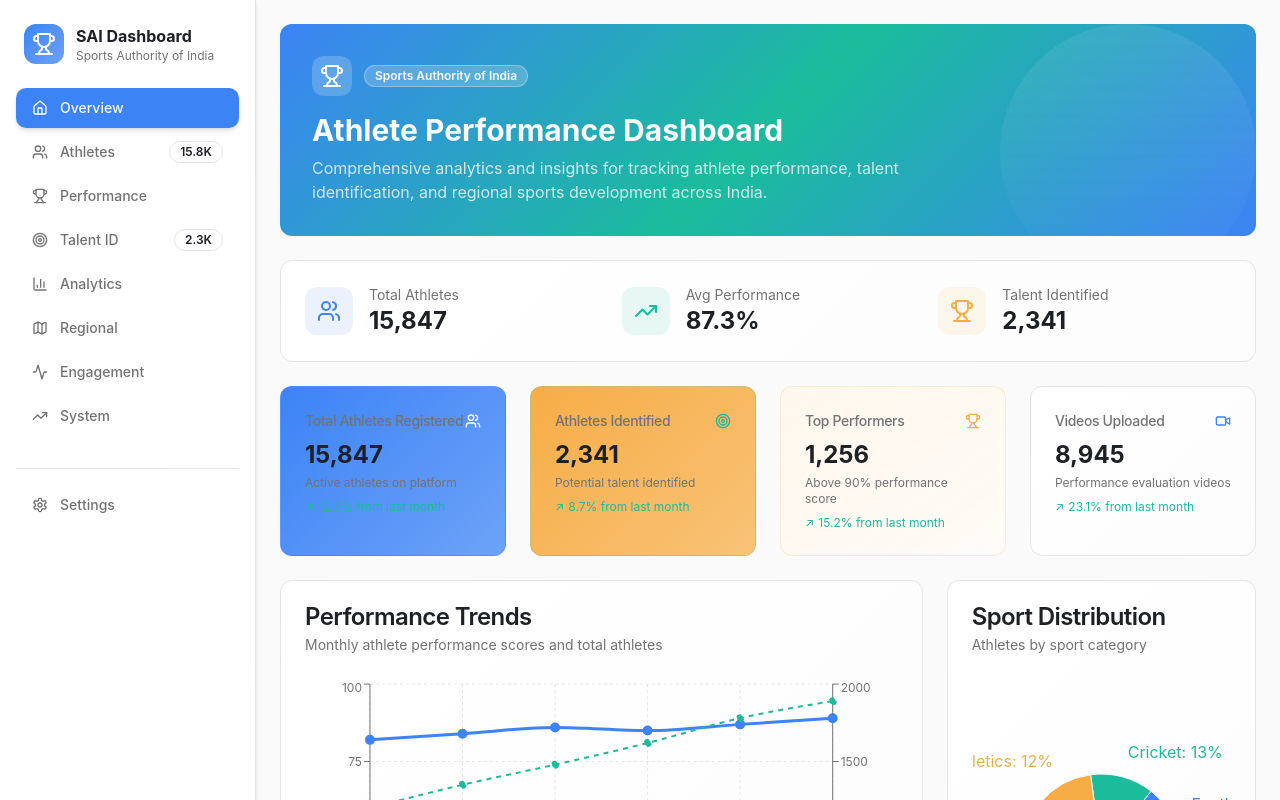
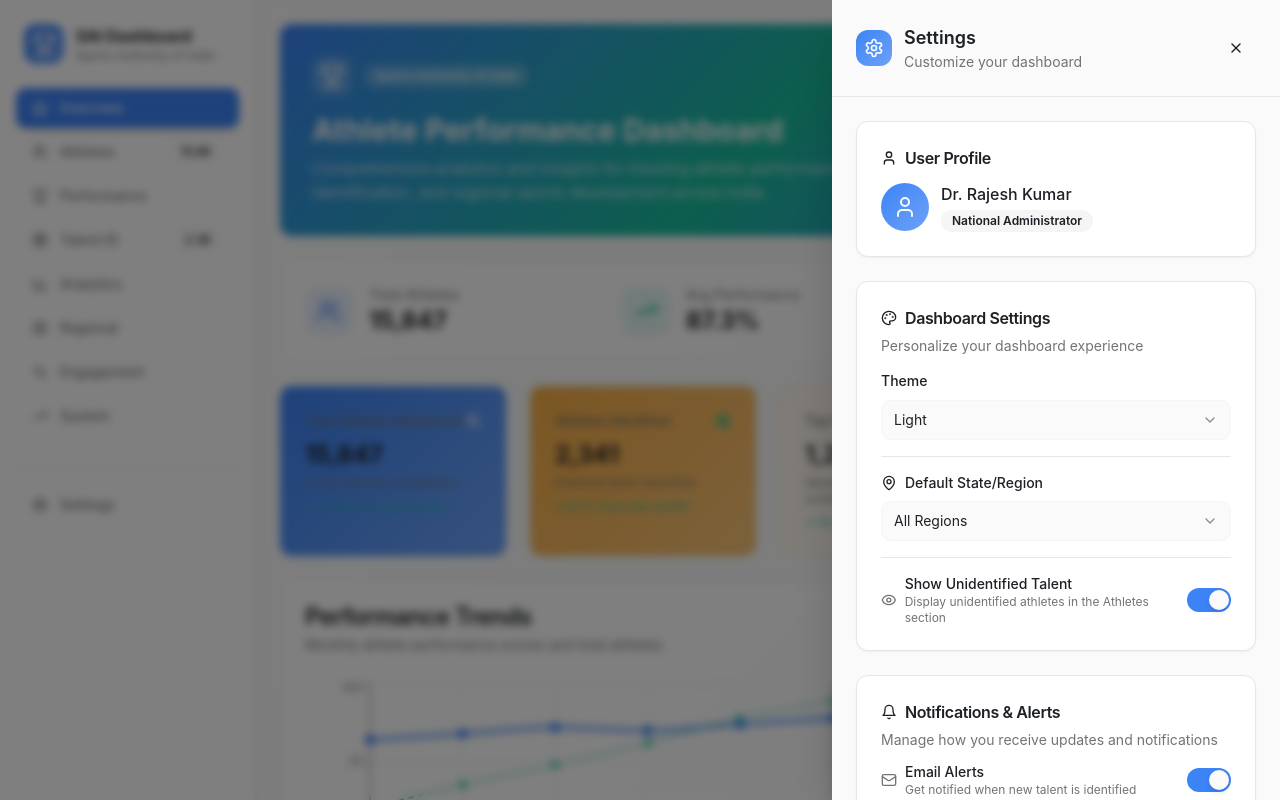
Before and after one commit to kushu2040-ops/sai-stat-nexus, a React (Vite) app: page / in a window 1280 px wide. Both pictures are taken after a click on the button "Settings". Shown: the top 800 px of the page. Built offline with nearby package versions, Linux system fonts and the light colour scheme.

Commit message:
feat: Add Settings Panel Component

```diff
--- /dev/null
+++ b/src/components/dashboard/SettingsPanel.tsx
@@ -0,0 +1,197 @@
+import { useState } from "react";
+import { X, User, Settings, Bell, Palette, MapPin, Eye, Mail, Smartphone } from "lucide-react";
+import { Button } from "@/components/ui/button";
+import { Card, CardContent, CardDescription, CardHeader, CardTitle } from "@/components/ui/card";
+import { Switch } from "@/components/ui/switch";
+import { Select, SelectContent, SelectItem, SelectTrigger, SelectValue } from "@/components/ui/select";
+import { Badge } from "@/components/ui/badge";
+import { Separator } from "@/components/ui/separator";
+
+interface SettingsPanelProps {
+  isOpen: boolean;
+  onClose: () => void;
+}
+
+const SettingsPanel = ({ isOpen, onClose }: SettingsPanelProps) => {
+  const [selectedTheme, setSelectedTheme] = useState("light");
+  const [selectedRegion, setSelectedRegion] = useState("all");
+  const [showUnidentifiedTalent, setShowUnidentifiedTalent] = useState(true);
+  const [emailAlerts, setEmailAlerts] = useState(true);
+  const [inAppNotifications, setInAppNotifications] = useState(false);
+
+  if (!isOpen) return null;
+
+  return (
+    <div className="fixed inset-0 z-50 bg-black/50 backdrop-blur-sm">
+      <div className="absolute inset-y-0 right-0 w-full max-w-md bg-background shadow-2xl overflow-y-auto">
+        {/* Header */}
+        <div className="sticky top-0 bg-background border-b border-border p-6 flex items-center justify-between">
+          <div className="flex items-center gap-3">
+            <div className="p-2 bg-gradient-primary rounded-lg">
+              <Settings className="h-5 w-5 text-primary-foreground" />
+            </div>
+            <div>
+              <h2 className="text-lg font-semibold text-foreground">Settings</h2>
+              <p className="text-sm text-muted-foreground">Customize your dashboard</p>
+            </div>
+          </div>
+          <Button variant="ghost" size="icon" onClick={onClose}>
+            <X className="h-5 w-5" />
+          </Button>
+        </div>
+
+        <div className="p-6 space-y-6">
+          {/* User Profile Section */}
+          <Card>
+            <CardHeader className="pb-3">
+              <CardTitle className="flex items-center gap-2 text-base">
+                <User className="h-4 w-4" />
+                User Profile
+              </CardTitle>
+            </CardHeader>
+            <CardContent>
+              <div className="flex items-center gap-3">
+                <div className="w-12 h-12 bg-gradient-primary rounded-full flex items-center justify-center">
+                  <User className="h-6 w-6 text-primary-foreground" />
+                </div>
+                <div className="flex-1">
+                  <p className="font-medium text-foreground">Dr. Rajesh Kumar</p>
+                  <div className="flex items-center gap-2 mt-1">
+                    <Badge variant="secondary" className="text-xs">
+                      National Administrator
+                    </Badge>
+                  </div>
+                </div>
+              </div>
+            </CardContent>
+          </Card>
+
+          {/* Dashboard Customization */}
+          <Card>
+            <CardHeader className="pb-3">
+              <CardTitle className="flex items-center gap-2 text-base">
+                <Palette className="h-4 w-4" />
+                Dashboard Settings
+              </CardTitle>
+              <CardDescription>
+                Personalize your dashboard experience
+              </CardDescription>
+            </CardHeader>
+            <CardContent className="space-y-4">
+              {/* Theme Selector */}
+              <div className="space-y-2">
+                <label className="text-sm font-medium text-foreground">Theme</label>
+                <Select value={selectedTheme} onValueChange={setSelectedTheme}>
+                  <SelectTrigger>
+                    <SelectValue placeholder="Select theme" />
+                  </SelectTrigger>
+                  <SelectContent>
+                    <SelectItem value="light">Light</SelectItem>
+                    <SelectItem value="dark">Dark</SelectItem>
+                    <SelectItem value="high-contrast">High Contrast</SelectItem>
+                  </SelectContent>
+                </Select>
+              </div>
+
+              <Separator />
+
+              {/* Default Region */}
+              <div className="space-y-2">
+                <label className="text-sm font-medium text-foreground flex items-center gap-2">
+                  <MapPin className="h-4 w-4" />
+                  Default State/Region
+                </label>
+                <Select value={selectedRegion} onValueChange={setSelectedRegion}>
+                  <SelectTrigger>
+                    <SelectValue placeholder="Select region" />
+                  </SelectTrigger>
+                  <SelectContent>
+                    <SelectItem value="all">All Regions</SelectItem>
+                    <SelectItem value="maharashtra">Maharashtra</SelectItem>
+                    <SelectItem value="kerala">Kerala</SelectItem>
+                    <SelectItem value="punjab">Punjab</SelectItem>
+                    <SelectItem value="haryana">Haryana</SelectItem>
+                    <SelectItem value="karnataka">Karnataka</SelectItem>
+                    <SelectItem value="tamil-nadu">Tamil Nadu</SelectItem>
+                  </SelectContent>
+                </Select>
+              </div>
+
+              <Separator />
+
+              {/* Show Unidentified Talent */}
+              <div className="flex items-center justify-between">
+                <div className="flex items-center gap-2">
+                  <Eye className="h-4 w-4 text-muted-foreground" />
+                  <div>
+                    <p className="text-sm font-medium text-foreground">Show Unidentified Talent</p>
+                    <p className="text-xs text-muted-foreground">Display unidentified athletes in the Athletes section</p>
+                  </div>
+                </div>
+                <Switch
+                  checked={showUnidentifiedTalent}
+                  onCheckedChange={setShowUnidentifiedTalent}
+                />
+              </div>
+            </CardContent>
+          </Card>
+
+          {/* Notifications & Alerts */}
+          <Card>
+            <CardHeader className="pb-3">
+              <CardTitle className="flex items-center gap-2 text-base">
+                <Bell className="h-4 w-4" />
+                Notifications & Alerts
+              </CardTitle>
+              <CardDescription>
+                Manage how you receive updates and notifications
+              </CardDescription>
+            </CardHeader>
+            <CardContent className="space-y-4">
+              {/* Email Alerts */}
+              <div className="flex items-center justify-between">
+                <div className="flex items-center gap-2">
+                  <Mail className="h-4 w-4 text-muted-foreground" />
+                  <div>
+                    <p className="text-sm font-medium text-foreground">Email Alerts</p>
+                    <p className="text-xs text-muted-foreground">Get notified when new talent is identified</p>
+                  </div>
+                </div>
+                <Switch
+                  checked={emailAlerts}
+                  onCheckedChange={setEmailAlerts}
+                />
+              </div>
+
+              <Separator />
+
+              {/* In-App Notifications */}
+              <div className="flex items-center justify-between">
+                <div className="flex items-center gap-2">
+                  <Smartphone className="h-4 w-4 text-muted-foreground" />
+                  <div>
+                    <p className="text-sm font-medium text-foreground">In-App Notifications</p>
+                    <p className="text-xs text-muted-foreground">Receive alerts for performance milestones</p>
+                  </div>
+                </div>
+                <Switch
+                  checked={inAppNotifications}
+                  onCheckedChange={setInAppNotifications}
+                />
+              </div>
+            </CardContent>
+          </Card>
+
+          {/* Save Settings Button */}
+          <div className="pt-4">
+            <Button className="w-full" onClick={onClose}>
+              Save Settings
+            </Button>
+          </div>
+        </div>
+      </div>
+    </div>
+  );
+};
+
+export default SettingsPanel;
--- a/src/components/dashboard/Sidebar.tsx
+++ b/src/components/dashboard/Sidebar.tsx
@@ -16,6 +16,7 @@ import {
 interface SidebarProps {
   activeSection: string;
   onSectionChange: (section: string) => void;
+  onSettingsClick: () => void;
 }
 
 const navigationItems = [
@@ -29,7 +30,7 @@ const navigationItems = [
   { id: "system", label: "System", icon: TrendingUp },
 ];
 
-const Sidebar = ({ activeSection, onSectionChange }: SidebarProps) => {
+const Sidebar = ({ activeSection, onSectionChange, onSettingsClick }: SidebarProps) => {
   return (
     <div className="w-64 bg-gradient-card border-r border-border shadow-lg">
       <div className="p-6">
@@ -76,6 +77,7 @@ const Sidebar = ({ activeSection, onSectionChange }: SidebarProps) => {
           <Button
             variant="ghost"
             className="w-full justify-start gap-3 h-10 text-muted-foreground hover:text-foreground"
+            onClick={onSettingsClick}
           >
             <Settings className="h-4 w-4" />
             Settings
--- a/src/pages/Index.tsx
+++ b/src/pages/Index.tsx
@@ -10,6 +10,7 @@ import TalentIdentification from "@/components/dashboard/TalentIdentification";
 import EngagementDashboard from "@/components/dashboard/EngagementDashboard";
 import PredictiveAnalytics from "@/components/dashboard/PredictiveAnalytics";
 import Sidebar from "@/components/dashboard/Sidebar";
+import SettingsPanel from "@/components/dashboard/SettingsPanel";
 import StatsCard from "@/components/dashboard/StatsCard";
 import {
   Users,
@@ -24,6 +25,7 @@ import {
 
 const Index = () => {
   const [activeSection, setActiveSection] = useState("overview");
+  const [isSettingsOpen, setIsSettingsOpen] = useState(false);
 
   const renderContent = () => {
     switch (activeSection) {
@@ -171,13 +173,22 @@ const Index = () => {
 
   return (
     <div className="min-h-screen bg-background flex">
-      <Sidebar activeSection={activeSection} onSectionChange={setActiveSection} />
+      <Sidebar
+        activeSection={activeSection}
+        onSectionChange={setActiveSection}
+        onSettingsClick={() => setIsSettingsOpen(true)}
+      />
 
       <main className="flex-1 overflow-auto">
         <div className="p-6">
           {renderContent()}
         </div>
       </main>
+
+      <SettingsPanel
+        isOpen={isSettingsOpen}
+        onClose={() => setIsSettingsOpen(false)}
+      />
     </div>
   );
 };
```
